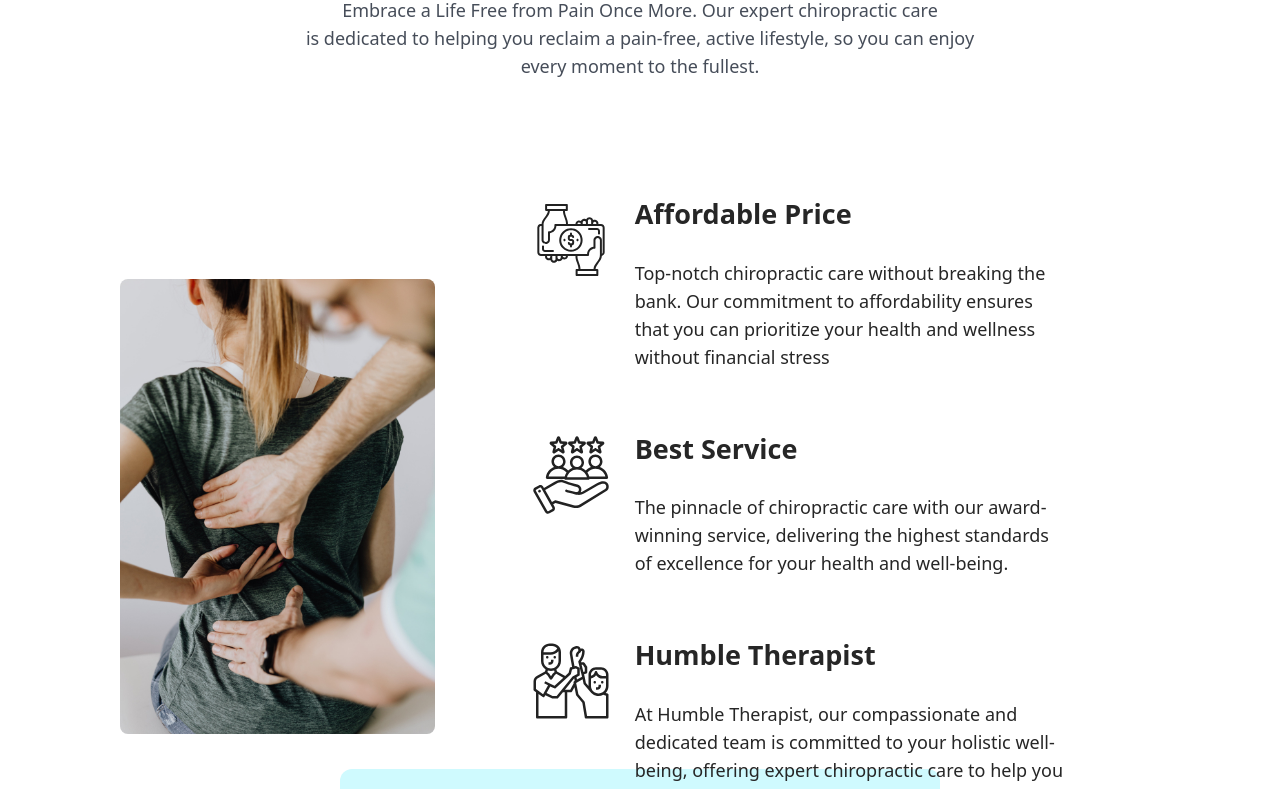
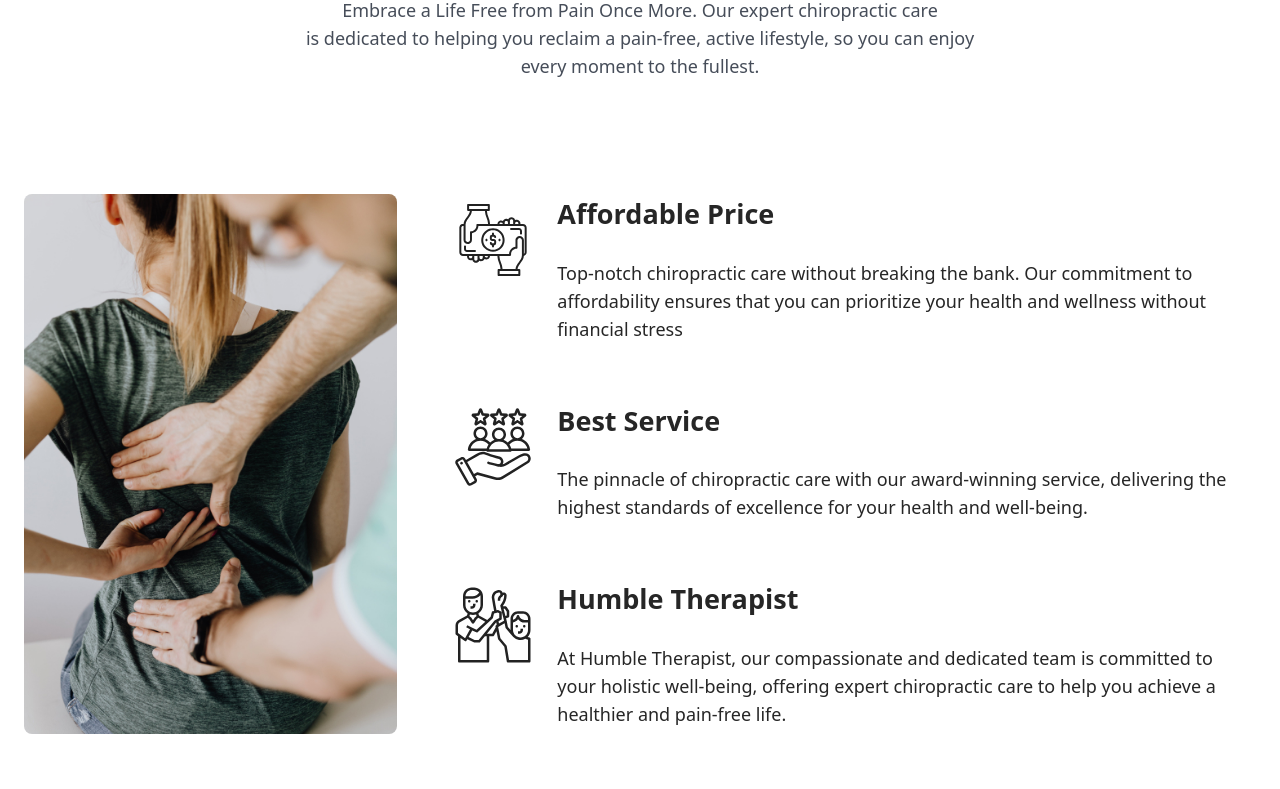
Before and after one commit to mahamodulhasanmoon/doctors-frontend, a React (Vite) app: page / in a window 1280 px wide. Shown: the part 8320-9109 px from the top of the page. Built offline with nearby package versions, Linux system fonts and the light colour scheme.

Commit message:
done spinal page

```diff
--- a/src/Pages/Care/Care.jsx
+++ b/src/Pages/Care/Care.jsx
@@ -3,7 +3,7 @@ import { BsArrowRight } from "react-icons/bs";
 import Faqs from "../HomePage/Faqs/Faqs";
 const Care = () => {
   return (
-    <div className="mx-auto w-full max-w-screen-2xl">
+    <div className="mx-auto xs:m-1">
       <div className="bg-[#D5F8FE] text-center pb-24 pt-12">
         <div className="self-stretch  h-[141px] flex-col justify-start items-center gap-6 inline-flex">
           <h1 className="text-center text-neutral-800 text-[3.3rem] font-bold font-['Open Sans'] leading-[64.80px]">
@@ -19,7 +19,8 @@ const Care = () => {
         </div>
       </div>
 
-      <div className="my-12 text-center">
+<div className="container mx-auto">
+<div className="my-12  text-center">
         <h1 className="text-center text-neutral-800 text-[3.3rem] font-bold font-['Open Sans'] leading-[64.80px]">
           Chiropractic Condition We
           <br /> Can Handle
@@ -35,7 +36,7 @@ const Care = () => {
 
       {/* card */}
 
-      <div className="mx-24">
+      <div>
         <div className="mt-8 grid grid-cols-1 gap-8 md:grid-cols-2 lg:grid-cols-3  ">
           <>
             <a className="block rounded-xl  bg-[#1E6EA3] p-8  " href="">
@@ -641,6 +642,7 @@ const Care = () => {
         </div>
         <Faqs></Faqs>
       </div>
+</div>
     </div>
   );
 };
--- a/src/Pages/HomePage/Banner/DemoBanner/DemoBanner.jsx
+++ b/src/Pages/HomePage/Banner/DemoBanner/DemoBanner.jsx
@@ -5,7 +5,7 @@ import demo4 from "../../../../assets/banner/demo4.svg";
 // import arrow from "../../../../assets/banner/arrow.svg";
 const DemoBanner = () => {
   return (
-    <div className="mx-auto w-full max-w-screen-2xl  lg:h-[729px] mt-[6rem] pb-12 mb-[200px]">
+    <div className="mx-auto container  my-[6rem] pb-12 ">
       <div className=" mx-6 lg:mx-18 rounded-lg  ">
         <div className="">
           <h1 className="font-sans text-4xl text-neutral-800 lg:text-5xl text-center md:text-[54px] font-semibold">
@@ -20,11 +20,11 @@ const DemoBanner = () => {
           </p>
         </div>
 
-        <div className="grid lg:grid-cols-6 items-center mt-14">
-          <div className=" lg:ml-24  col-span-3 lg:col-span-2  items-center">
-            <img className="w-[661px]  rounded-lg" src={demoBanner} alt="" />
+        <div className="grid lg:grid-cols-6 items-center mt-14 gap-14">
+          <div className="  col-span-3 lg:col-span-2  items-center">
+            <img className=" rounded-lg" src={demoBanner} alt="" />
           </div>
-          <div className=" col-span-2 lg:col-span-4 items-center lg:mx-0 mr-0  lg:mr-48 lg:ml-24">
+          <div className=" col-span-2 lg:col-span-4 items-center ">
             <div className="flex items-start my-16">
               <img className="w-20 h-20" src={demo2} alt="" />
               <div className="-mt-1.5 ml-6">
--- a/src/Pages/HomePage/BookAppointment/BookAppointment.jsx
+++ b/src/Pages/HomePage/BookAppointment/BookAppointment.jsx
@@ -2,7 +2,7 @@ import AppoinmentForm2 from "../Banner/BookAppointmentBanner/BookAppoinmentForm2
 
 const BookAppointment = () => {
   return (
-    <div className="mx-auto w-full max-w-screen-2xl">
+    <div className="mx-auto container">
 
 
       <div className="grid lg:grid-cols-2 -ml-24  my-12 gap-8 lg:mx-36   ">
--- a/src/Pages/Spinal/Spinal.jsx
+++ b/src/Pages/Spinal/Spinal.jsx
@@ -5,7 +5,7 @@ import Faqs from "../HomePage/Faqs/Faqs";
 
 const Spinal = () => {
     return (
-        <div className="mx-auto w-full max-w-screen-2xl">
+        <div className="mx-auto">
         <div className="bg-[#D5F8FE] text-center pb-24 pt-12">
           <div className="self-stretch  h-[141px] flex-col justify-start items-center gap-6 inline-flex">
             <h1 className="text-center text-neutral-800 text-[3.3rem] font-bold font-['Open Sans'] leading-[64.80px]">
@@ -20,7 +20,8 @@ const Spinal = () => {
             </p>
           </div>
         </div>
-        <div className="my-12 text-center">
+<div className="container mx-auto">
+<div className="my-12 text-center">
         <h1 className="text-center text-neutral-800 text-[3.3rem] font-bold font-['Open Sans'] leading-[64.80px]">
         Spinal Decompression
           <br /> Condition We Can Handle
@@ -32,7 +33,7 @@ const Spinal = () => {
       </div>
 
 
-      <div className="mx-24">
+      <div >
         <div className="mt-8 grid grid-cols-1 gap-8 md:grid-cols-2 lg:grid-cols-3  ">
           <>
             <a className="block rounded-xl  bg-[#1E6EA3] p-8  " href="">
@@ -126,6 +127,7 @@ const Spinal = () => {
         </div>
         </div>
         <Faqs></Faqs>
+</div>
         </div>
     );
 };
--- a/src/Shared/Navmenu/Navmenu.jsx
+++ b/src/Shared/Navmenu/Navmenu.jsx
@@ -91,7 +91,7 @@ const Navmenu = () => {
             </div>
           </div>
           <div className="flex items-center gap-1">
-          <Link to='/area' className="text-white text-lg font-normal font-['Open Sans'] cursor-pointer hover:underline">Service Area</Link>
+          <Link to='/service' className="text-white text-lg font-normal font-['Open Sans'] cursor-pointer hover:underline">Service Area</Link>
             <div className="w-4 h-4 relative">
 
             </div>
```
